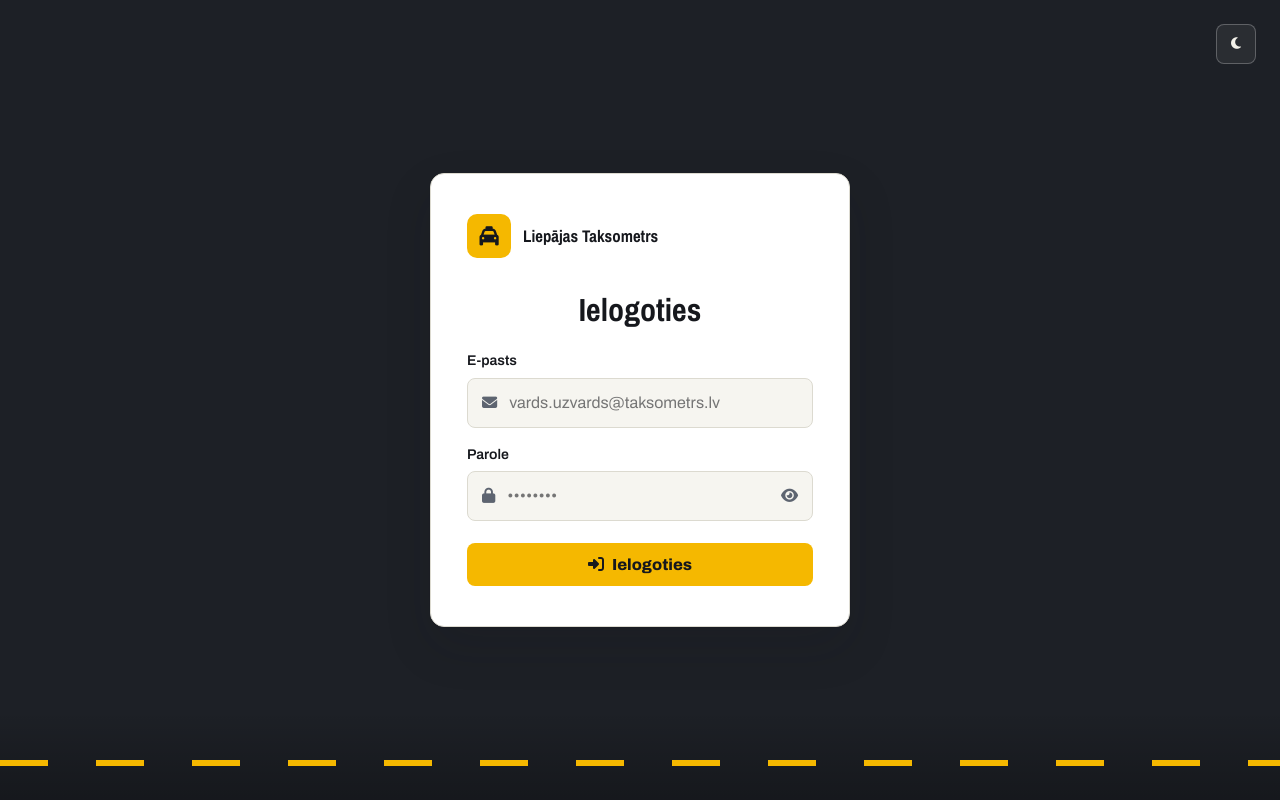
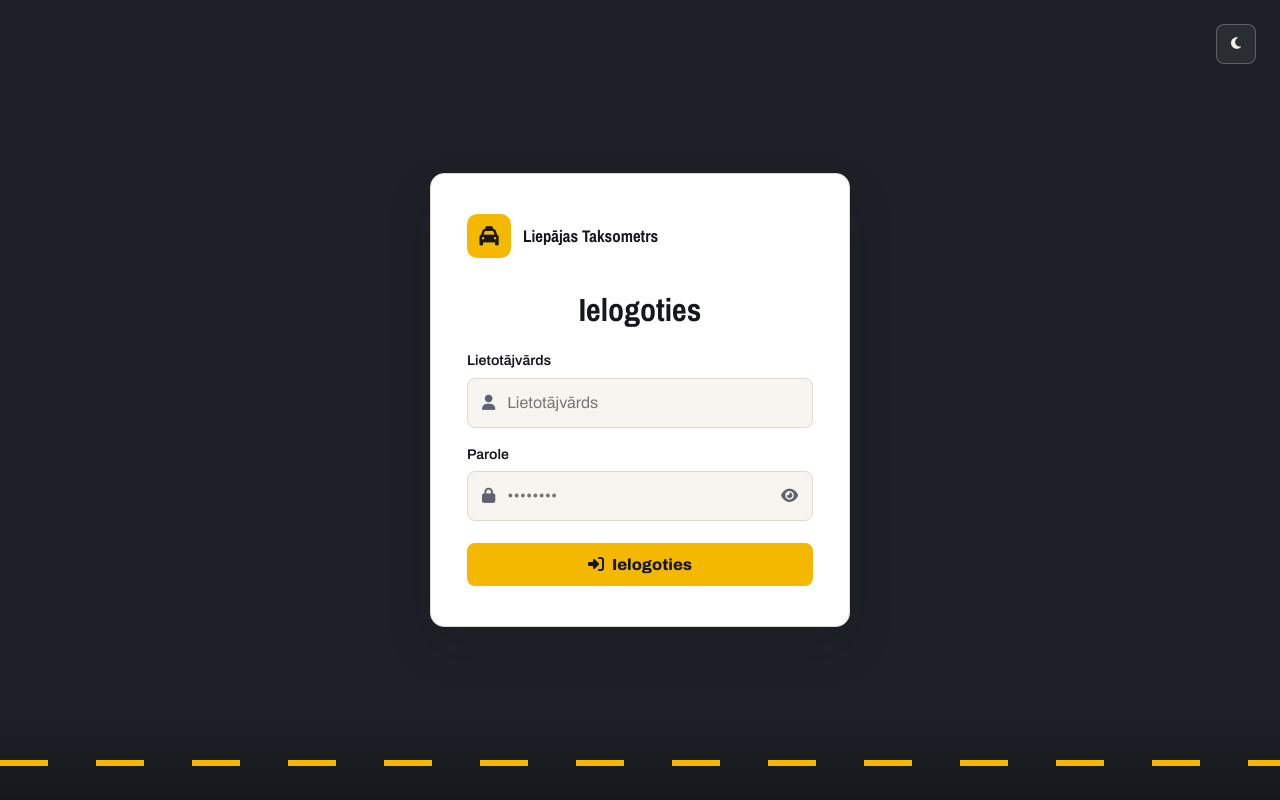
Before and after one commit to gshantop/liepajas_taksometrs, a PHP site: page /admin/login.php in a window 1280 px wide. Run offline with PHP 8.4, Linux system fonts and the light colour scheme.

Commit message:
Uztaisiju login_function.php

```diff
--- a/admin/login.php
+++ b/admin/login.php
@@ -1,3 +1,9 @@
+<?php
+session_start();
+
+$pazinojums = $_SESSION["pazinojums"] ?? "";
+unset($_SESSION["pazinojums"]);
+?>
 <!DOCTYPE html>
 <html lang="lv" data-theme="light">
 <head>
@@ -34,25 +40,27 @@
 
     <h1 class="auth_h1">Ielogoties</h1>
 
-    <form class="auth__form" novalidate>
-      <label for="email">E-pasts</label>
+    <form class="auth__form" method="post" action="login_function.php">
+      <label for="lietotajs">Lietotājvārds</label>
       <div class="field">
-        <i class="fa-solid fa-envelope"></i>
-        <input id="email" name="email" type="email" placeholder="vards.uzvards@taksometrs.lv" required autocomplete="username">
+        <i class="fa-solid fa-user"></i>
+        <input id="lietotajs" name="lietotajs" type="text" placeholder="Lietotājvārds" required autocomplete="username">
       </div>
 
       <label for="pass">Parole</label>
       <div class="field">
         <i class="fa-solid fa-lock"></i>
-        <input id="pass" name="pass" type="password" placeholder="••••••••" required autocomplete="current-password">
+        <input id="pass" name="parole" type="password" placeholder="••••••••" required autocomplete="current-password">
         <button type="button" class="field__toggle" id="togglePass" aria-label="Rādīt paroli">
           <i class="fa-solid fa-eye"></i>
         </button>
       </div>
 
-      <p class="auth__error" id="authError" role="alert">Nepareizs e-pasts vai parole.</p>
+      <?php if(!empty($pazinojums)): ?>
+        <p class="auth__error" id="authError" role="alert" style="display:block;"><?= htmlspecialchars($pazinojums) ?></p>
+      <?php endif; ?>
 
-      <button class="btn" type="submit">
+      <button class="btn" type="submit" name="ielogoties">
         <i class="fa-solid fa-right-to-bracket"></i> Ielogoties
       </button>
     </form>
--- a/database/db_config.php
+++ b/database/db_config.php
@@ -8,8 +8,5 @@
 
     if(!$savienojums){
         die("Nav izveidots savienojums ar datubāzi: " . mysqli_connect_error());
-    }else{
-        die("Ir izveidots savienojums ar datubāzi"());
     }
-
 ?>
```
Also changed, not shown: admin/login_function.php (added, +32 -0 lines).
